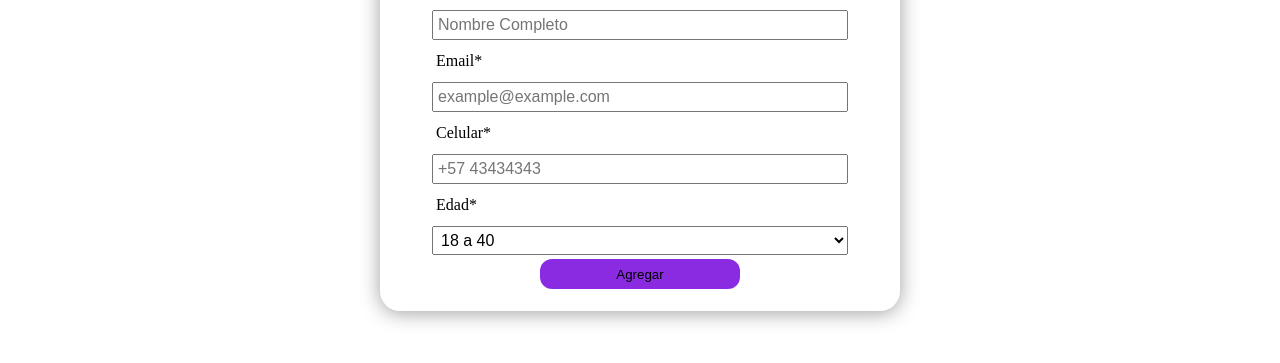
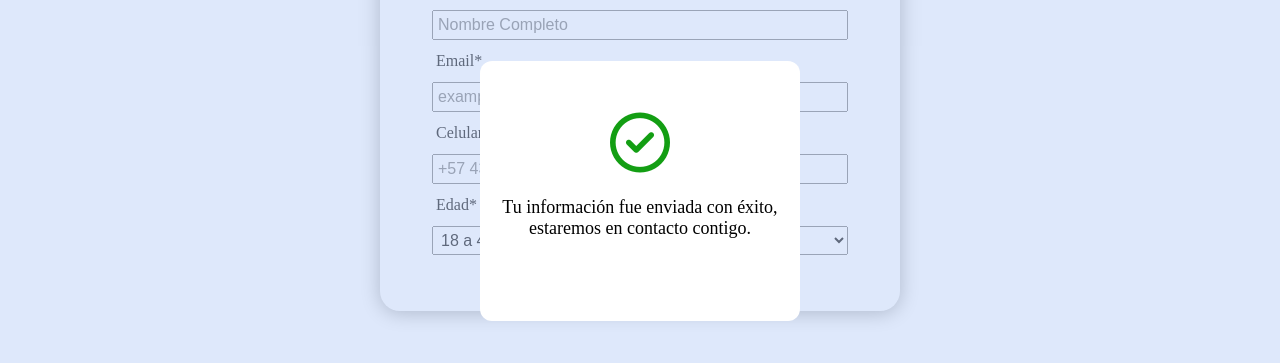
Before and after one commit to LeoRincon/prueba-form-IT, a React (Create React App) app: page /Jet in a window 1280 px wide. Shown: the part 209-572 px from the top of the page. Built offline with nearby package versions, Linux system fonts and the light colour scheme.

Commit message:
create modal

```diff
--- a/public/index.html
+++ b/public/index.html
@@ -9,6 +9,7 @@
   <meta name="description" content="Web site created using create-react-app" />
   <link rel="apple-touch-icon" href="%PUBLIC_URL%/logo192.png" />
   <link rel="manifest" href="%PUBLIC_URL%/manifest.json" />
+  <script src="https://kit.fontawesome.com/b4c36c288f.js" crossorigin="anonymous"></script>
 
   <title>Prueba ItGlobers</title>
 </head>
@@ -16,6 +17,7 @@
 <body>
   <noscript>You need to enable JavaScript to run this app.</noscript>
   <div id="root" class="root"></div>
+  <div id="modal"></div>
 </body>
 
 </html>
--- a/src/components/form/Form.jsx
+++ b/src/components/form/Form.jsx
@@ -1,4 +1,6 @@
 import React, { useState } from 'react';
+import ReactDOM from 'react-dom';
+import { Modal } from '../../components/modal';
 import './Form.scss';
 
 export const Form = ({ name }) => {
@@ -84,6 +86,7 @@ export const Form = ({ name }) => {
         </select>
         <button onClick={handleClick}>Agregar</button>
       </form>
+      {ReactDOM.createPortal(<Modal />, document.getElementById('modal'))}
     </main>
   );
 };
--- /dev/null
+++ b/src/components/modal/Modal.jsx
@@ -0,0 +1,17 @@
+import React from 'react';
+import './Modal.scss';
+
+export const Modal = () => {
+  return (
+    <div className='container-modal'>
+      <div className='container-modal__modal'>
+        <div class='container-modal__description'>
+          <i class='far fa-check-circle'></i>
+          <p>
+            Tu información fue enviada con éxito, estaremos en contacto contigo.
+          </p>
+        </div>
+      </div>
+    </div>
+  );
+};
--- /dev/null
+++ b/src/components/modal/Modal.scss
@@ -0,0 +1,45 @@
+.container-modal {
+  width: 100%;
+  height: 100%;
+  position: fixed;
+  right: 0;
+  top: 0;
+  left: 0;
+  background-color: rgba(189, 209, 248, 0.5);
+  display: flex;
+  justify-content: center;
+  align-items: center;
+
+  &__modal {
+    position: relative;
+    width: 60%;
+    min-width: 280px;
+    max-width: 320px;
+    height: 260px;
+    margin: 20px 0;
+    display: flex;
+    justify-content: center;
+    align-items: center;
+    background-color: white;
+    border-radius: 12px;
+  }
+
+  &__description {
+    width: 90%;
+    height: 60%;
+    display: flex;
+    flex-direction: column;
+
+    & .fa-check-circle {
+      font-size: 6rem;
+      text-align: center;
+      color: rgb(19, 158, 19);
+    }
+
+    & p {
+      font-size: 1.8rem;
+      text-align: center;
+      transform: translateY(24px);
+    }
+  }
+}
--- /dev/null
+++ b/src/components/modal/index.js
@@ -0,0 +1 @@
+export { Modal } from './Modal.jsx';
```
